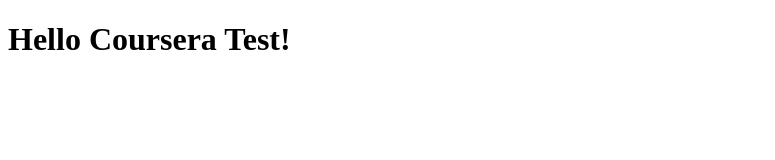
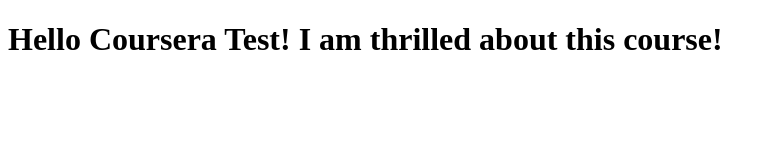
Before and after one commit to scm-unimelb/coursera-ajs, a plain HTML site: page index.html in a window 1280 px wide. Shown: the whole page, without its empty margins (0-775 px from the left). Drawn offline with Linux system fonts and the light colour scheme.

Commit message:
new version

```diff
--- a/index.html
+++ b/index.html
@@ -5,6 +5,6 @@
     <title>Hello Coursera</title>
   </head>
   <body>
-    <h1>Hello Coursera Test!</h1>
+    <h1>Hello Coursera Test! I am thrilled about this course!</h1>
   </body>
 </html>
```
